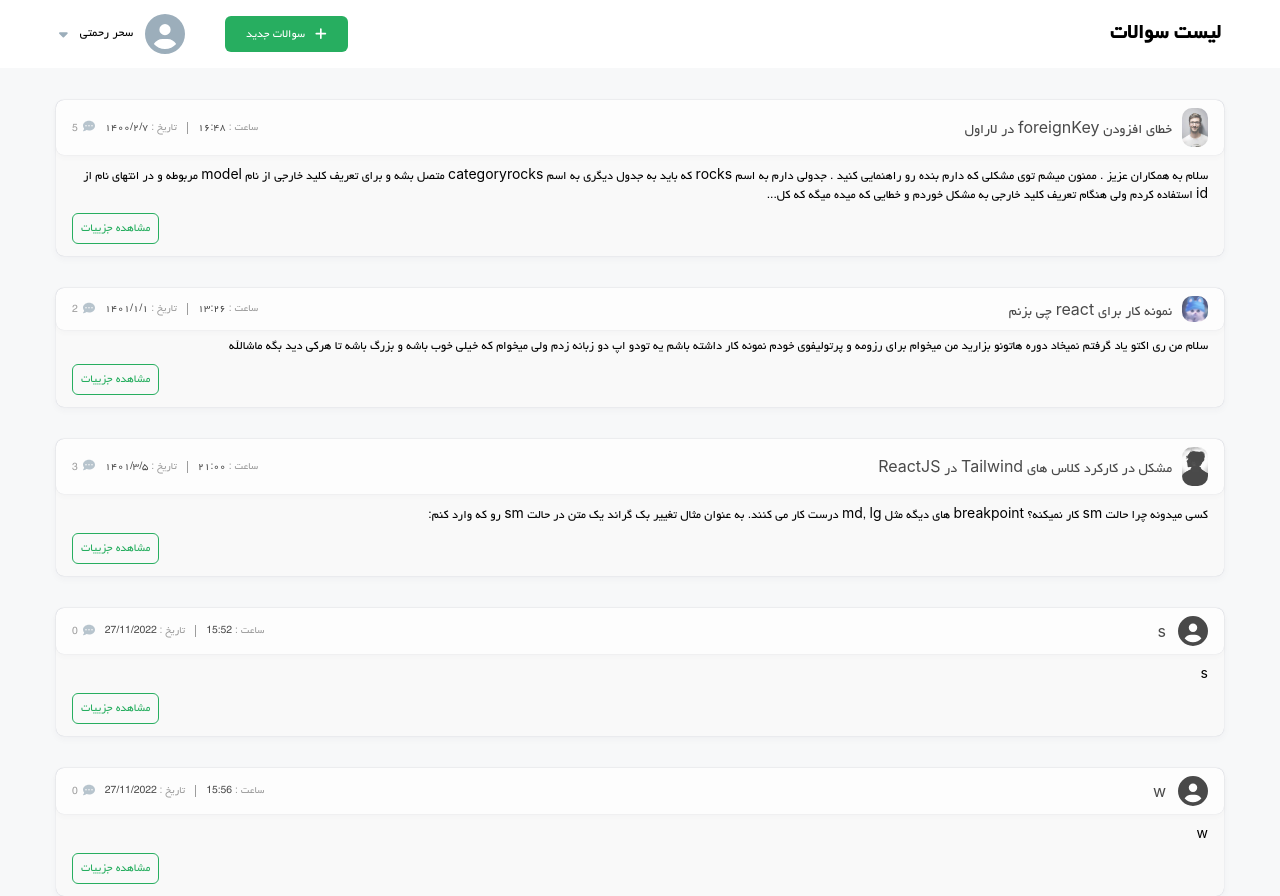
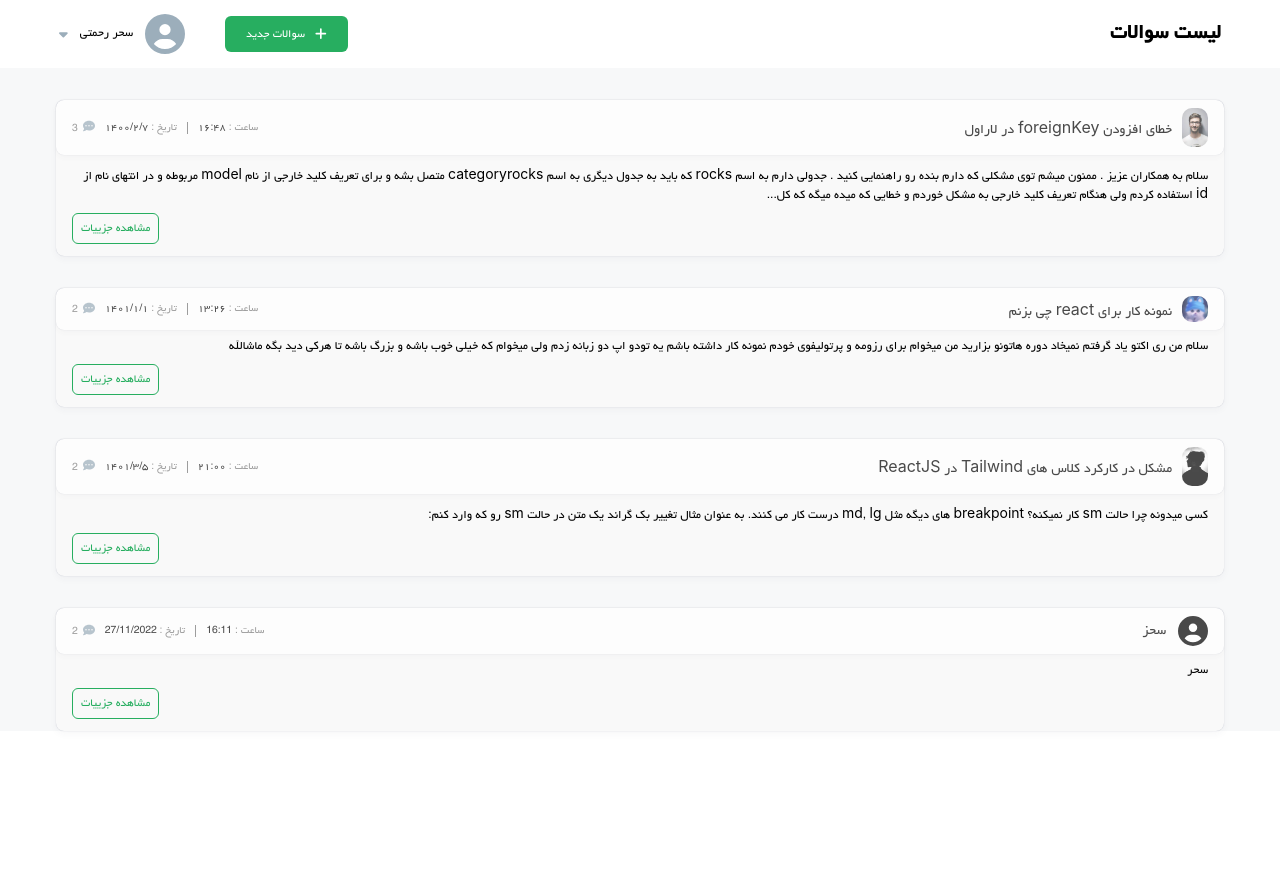
Before and after one commit to saharrahmati/karname, a React (Create React App) app: page / in a window 1280 px wide. After the commit the page ends 800 px from the top, so only its background shows below. Built offline with nearby package versions, Linux system fonts and the light colour scheme; data requests are answered from the project's data file.

Commit message:
get question from location

```diff
--- a/data/db.json
+++ b/data/db.json
@@ -28,18 +28,12 @@
       "questionId": 3
     },
     {
-      "title": "s",
-      "description": "s",
+      "title": "سحز",
+      "description": "سحر",
       "date": "27/11/2022",
-      "hour": "15:52",
+      "hour": "16:11",
+      "questionId": 1.975262041103019,
       "id": 4
-    },
-    {
-      "title": "w",
-      "description": "w",
-      "date": "27/11/2022",
-      "hour": "15:56",
-      "id": 5
     }
   ],
   "Response": [
@@ -122,51 +116,19 @@
     },
     {
       "respondentName": "نام پاسخ دهنده",
-      "response": "dddd",
+      "response": "",
       "date": "27/11/2022",
-      "hour": "15:50",
-      "questionId": 1,
+      "hour": "16:16",
+      "questionId": 1.975262041103019,
       "id": 8
-    },
-    {
-      "respondentName": "نام پاسخ دهنده",
-      "response": "ss",
-      "date": "27/11/2022",
-      "hour": "15:52",
-      "questionId": "",
-      "id": 9
-    },
-    {
-      "respondentName": "نام پاسخ دهنده",
-      "response": "ss",
-      "date": "27/11/2022",
-      "hour": "15:52",
-      "questionId": "",
-      "id": 10
-    },
-    {
-      "respondentName": "نام پاسخ دهنده",
-      "response": "ssss",
-      "date": "27/11/2022",
-      "hour": "15:53",
-      "questionId": "",
-      "id": 11
     },
     {
       "respondentName": "نام پاسخ دهنده",
       "response": "www",
       "date": "27/11/2022",
-      "hour": "15:53",
-      "questionId": 3,
-      "id": 12
-    },
-    {
-      "respondentName": "نام پاسخ دهنده",
-      "response": "ww",
-      "date": "27/11/2022",
-      "hour": "15:56",
-      "questionId": 1,
-      "id": 13
+      "hour": "16:16",
+      "questionId": 1.975262041103019,
+      "id": 9
     }
   ]
 }
--- a/src/components/Questions/AddQuestion/index.js
+++ b/src/components/Questions/AddQuestion/index.js
@@ -26,7 +26,8 @@ function AddQuestion (props) {
             title: state.title,
             description: state.description,
             date: date,
-            hour:hour
+            hour:hour,
+            questionId:Math.random()+1
           });
         axios.post('http://localhost:3001/questions',data,{headers:{"Content-Type" : "application/json"}})
         .then((res)=>{
--- a/src/components/Response/AddResponse/index.js
+++ b/src/components/Response/AddResponse/index.js
@@ -1,26 +1,19 @@
 import React ,{useEffect, useState} from "react"
 import classes from './index.module.css'
 import axios from "axios"
+import {useLocation} from 'react-router-dom';
+
 
 function AddResponse (props) {
     const [responseList, setResponseList] = useState("")
-    const [questionId,setQuestionId] = useState("")
-    const {response} = props
+
+    const location = useLocation();
+    const {questionId}= location.state.item
 
     const handelChange = (e) => {
         const value = e.target.value;
         setResponseList(value)
     }
-    const getQuestionId = () =>{
-        response.map((item)=>{
-            setQuestionId(item.questionId)
-        })
-    }
-    useEffect(()=>{
-        if(response){
-            getQuestionId()
-        }
-    },[response])
     const handlePostQuestion = () => {
         const current = new Date();
         const date = `${current.getDate()}/${current.getMonth()+1}/${current.getFullYear()}`;
--- a/src/components/Response/index.js
+++ b/src/components/Response/index.js
@@ -37,7 +37,7 @@ function Response (props){
             </div>
             <h2>پاسخ ها</h2>
            <ResponseList response={FilterResponse}/>
-           <AddResponse response={FilterResponse} getResponse={props.getResponse}/>
+           <AddResponse getResponse={props.getResponse}/>
         </div>
     )
 }
```
